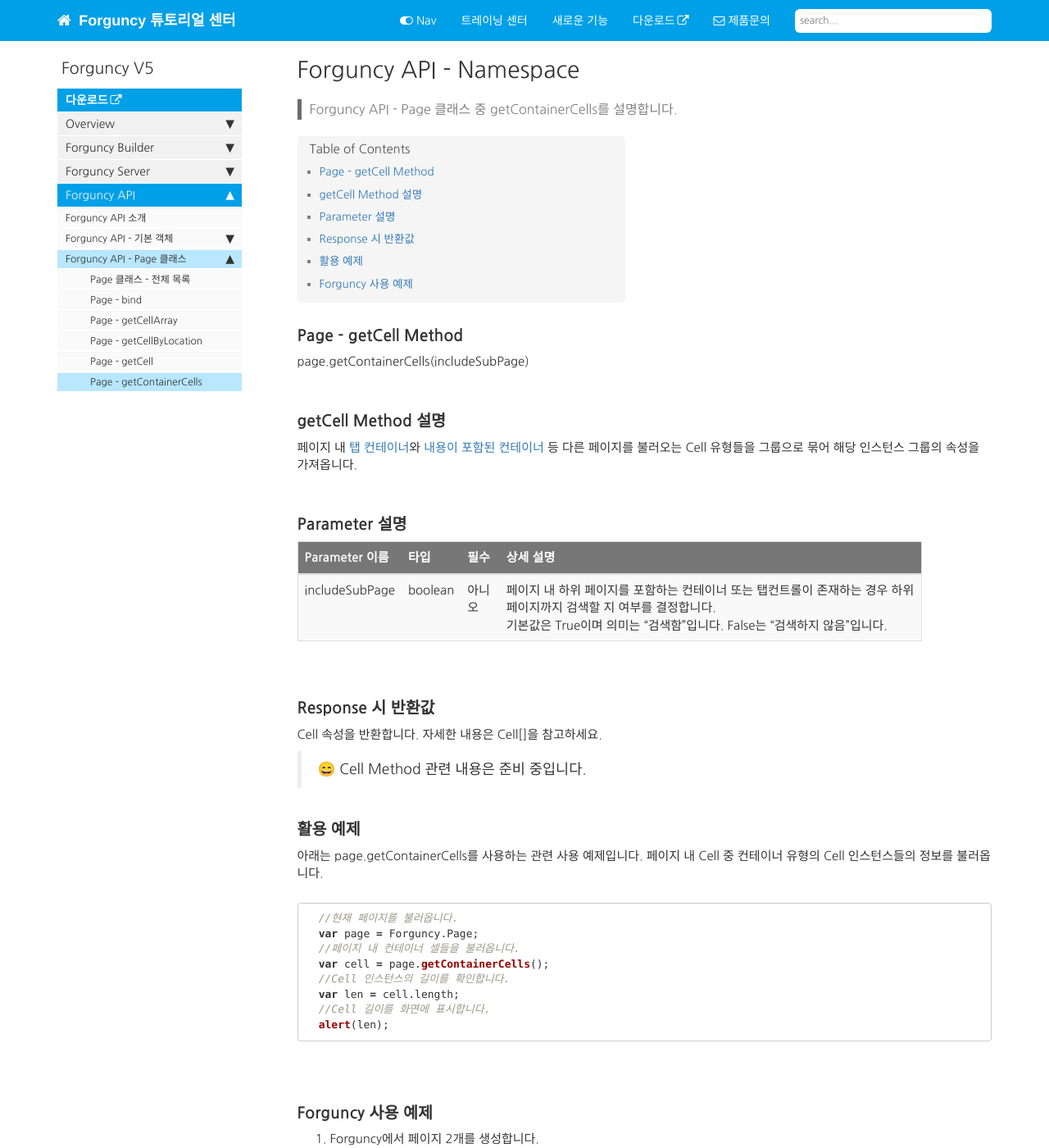
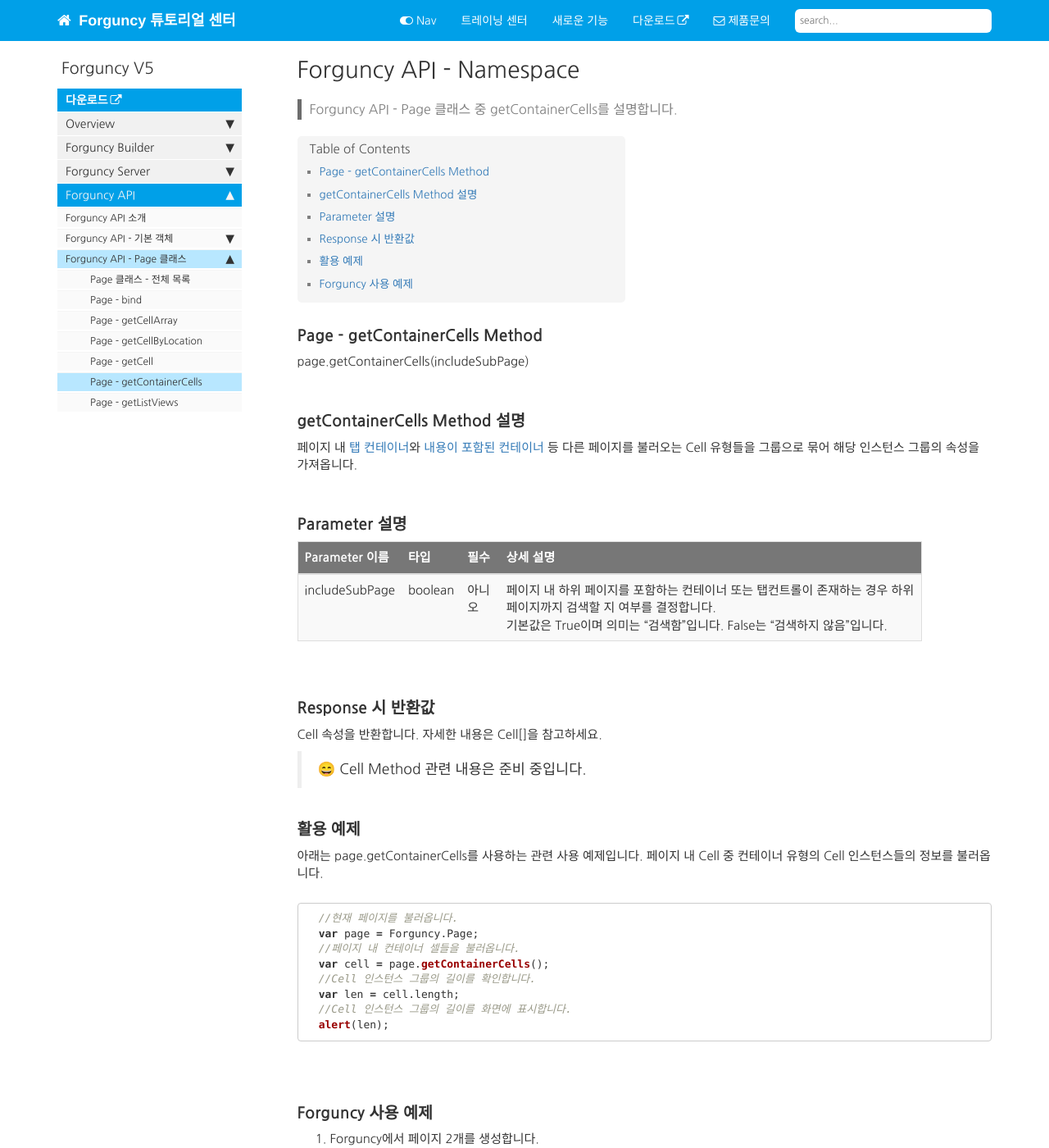
Before and after one commit to Xeppetto/Forguncy-Korea.github.io, a Jekyll site: the page built from pages/forguncy5_03_javascript_api/fgc5jsapi_page_class/fgc5jsapi_page_class_getcontainercells.md, in a window 1280 px wide and 1400 px high. Shown: the whole window at 82% size. Built offline with Jekyll 4.4.1, drawn with Linux system fonts in a browser that asks for light colours; comment, search, counter and statistics services are not loaded.

Commit message:
page - getListViews 1
page - getListViews 1

```diff
--- a/_data/sidebars/forguncy5_sidebar.yml
+++ b/_data/sidebars/forguncy5_sidebar.yml
@@ -137,6 +137,10 @@
                 url: /fgc5jsapi_page-class-getcontainercells.html
                 output: web, pdf
 
+              - title: Page - getListViews
+                url: /fgc5jsapi_page-class-getlistviews.html
+                output: web, pdf
+
 #            - title: Forguncy API - 메소드
 #              output: web, pdf
 #
--- a/pages/forguncy5_03_javascript_api/fgc5jsapi_page_class/fgc5jsapi_page_class_getcontainercells.md
+++ b/pages/forguncy5_03_javascript_api/fgc5jsapi_page_class/fgc5jsapi_page_class_getcontainercells.md
@@ -9,11 +9,11 @@
 folder: forguncy5_03_javascript_api
 ---
 
-### Page - getCell Method
+### Page - getContainerCells Method
 page.getContainerCells(includeSubPage)
 <br /><br />
 
-### getCell Method 설명
+### getContainerCells Method 설명
 페이지 내 [탭 컨테이너]()와 [내용이 포함된 컨테이너]() 등 다른 페이지를 불러오는 Cell 유형들을 그룹으로 묶어 해당 인스턴스 그룹의 속성을 가져옵니다.
 <br /><br />
 
@@ -41,9 +41,9 @@
   var page = Forguncy.Page;
   //페이지 내 컨테이너 셀들을 불러옵니다.
   var cell = page.getContainerCells();
-  //Cell 인스턴스의 길이를 확인합니다.
+  //Cell 인스턴스 그룹의 길이를 확인합니다.
   var len = cell.length;
-  //Cell 길이를 화면에 표시합니다.
+  //Cell 인스턴스 그룹의 길이를 화면에 표시합니다.
   alert(len);
 ~~~
 
--- a/pages/forguncy5_03_javascript_api/fgc5jsapi_page_class/fgc5jsapi_page_class_list.md
+++ b/pages/forguncy5_03_javascript_api/fgc5jsapi_page_class/fgc5jsapi_page_class_list.md
@@ -22,7 +22,7 @@
 | [getCellByLocation](fgc5jsapi_page-class-getcellbylocation.html) | 특정 Cell의 위치 정보를 참조하여 Cell 인스턴스의 속성을 가져옵니다. |
 | [getCell](fgc5jsapi_page-class-getcell.html) | 개별 Cell Name을 기반으로 Cell 인스턴스의 속성을 가져옵니다. |
 | [getContainerCells](fgc5jsapi_page-class-getcontainercells.html) | 페이지 내 [탭 컨테이너]()와 [내용이 포함된 컨테이너]() 등 다른 페이지를 불러오는 Cell 유형들을 그룹으로 묶어 해당 인스턴스 그룹의 속성을 가져옵니다. |
-| getListViews | 페이지 내 모든 ListView들의 정보를 가져옵니다. |
+| [getListViews](fgc5jsapi_page-class-getlistviews.html) | 페이지 내 모든 ListView들의 정보를 가져옵니다. |
 | getListView | ListView의 이름을 기반으로 해당 ListView의 정보를 가져옵니다. |
 | getMasterPageName | 화면에 표시되는 페이지의 Forguncy에서 설정한 마스터페이지의 이름을 가져옵니다. |
 | getPageName | 화면에 표시되는 현재 페이지의 이름을 가져옵니다. |
```
Also changed, not shown: pages/forguncy5_03_javascript_api/fgc5jsapi_page_class/fgc5jsapi_page_class_getlistviews.md (added, +68 -0 lines), images/forguncy5/ex-ss_page-getlistviews01.png (added), images/forguncy5/ex-ss_page-getlistviews02.png (added), images/forguncy5/ex-ss_page-getlistviews03.png (added).
